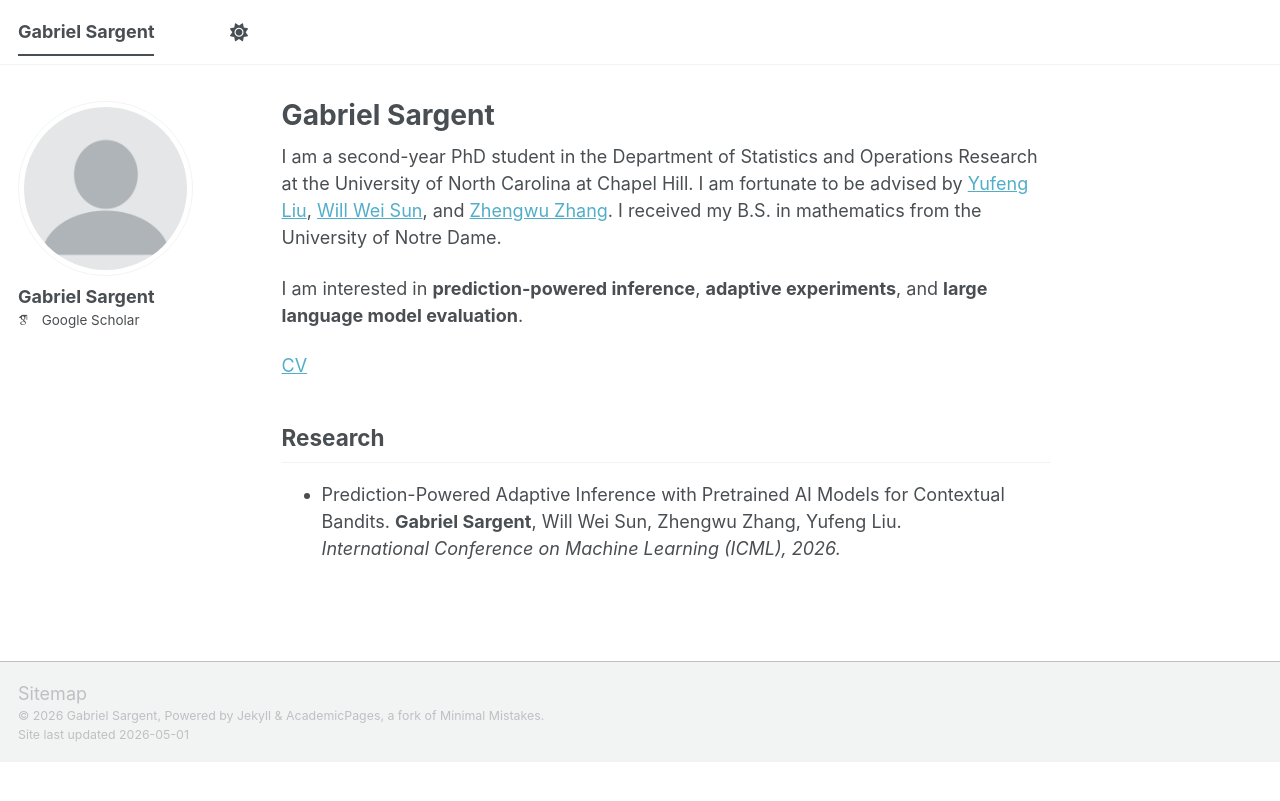
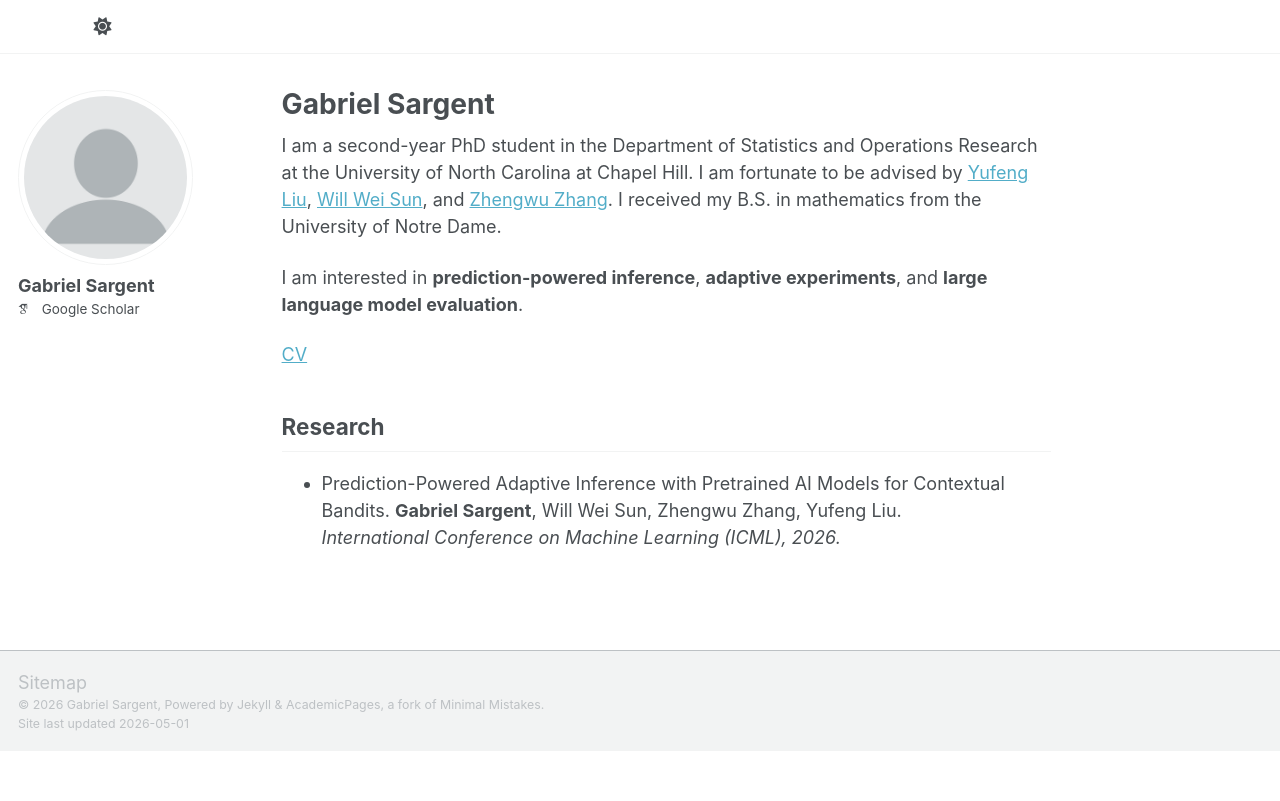
Before and after one commit to GabrielSargent/GabrielSargent.github.io, a Jekyll site: the page built from _pages/about.md, in a window 1280 px wide. Shown: the top 801 px of the page. Built offline with Jekyll 4.4.1, drawn with Linux system fonts in a browser that asks for light colours; some web fonts are replaced; a script bundle is joined from its source files by our own code; library files that are not in the unit come from our copies.

Commit message:
Update _config.yml

```diff
--- a/_config.yml
+++ b/_config.yml
@@ -9,7 +9,7 @@
 # Basic Site Settings
 locale                   : "en-US"
 site_theme               : "default" # The available themes options are "default", "air", "sunrise", "mint", "dirt" and "contrast"
-title                    : "Gabriel Sargent"
+title                    : ""
 title_separator          : "-"
 name                     : &name "Gabriel Sargent"
 description              : &description "Gabriel Sargent's academic portfolio"
```
